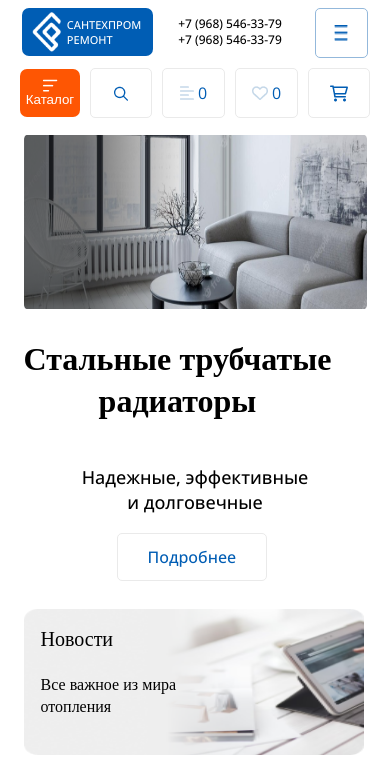
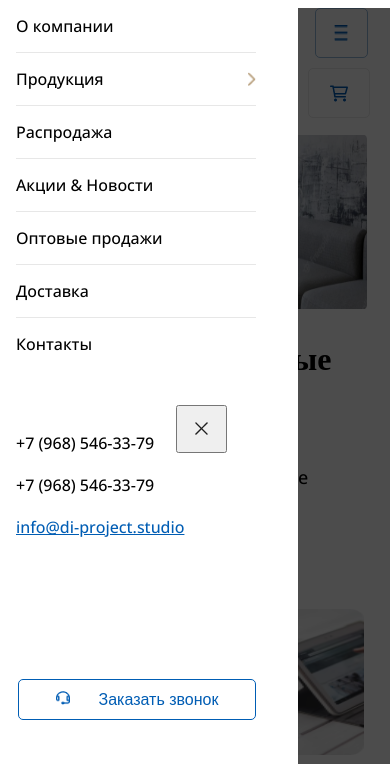
Before and after one commit to Zhar-anna/Sanitary_engineering_shop, a website built with webpack: page index.html in a window 390 px wide. Both pictures are taken after a click on the element 341 px from the left and 33 px from the top of the page. Shown: the top 764 px of the page. Built offline with nearby package versions, Linux system fonts and the light colour scheme.

Commit message:
modal 3 done

```diff
--- a/index.html
+++ b/index.html
@@ -35,7 +35,22 @@
         </div>
       </div>
       <div class="modal-3 flex">
-
+        <div class="mob-information flex">
+          <div class="info-left flex column">
+            <div class="info-menu flex">О компании</div>
+            <div class="info-menu flex prod">Продукция<img class="chevron-right"></div>
+            <div class="info-menu flex">Распродажа</div>
+            <div class="info-menu flex">Акции & Новости</div>
+            <div class="info-menu flex">Оптовые продажи</div>
+            <div class="info-menu flex">Доставка</div>
+            <div class="info-menu flex cont">Контакты</div>
+            <div class="info-tel">+7 (968) 546-33-79</div>
+            <div class="info-tel">+7 (968) 546-33-79</div>
+            <div class="info-email">info@di-project.studio</div>
+            <button class="callme"><img class="headset">Заказать звонок</button>
+          </div>
+          <button class="close flex"><img class="close-image"></button>
+        </div>
       </div>
         <header>
               <nav class="nav">
--- a/src/index.js
+++ b/src/index.js
@@ -3,6 +3,7 @@ import './style/hat.scss';
 import './style/middle.scss';
 import './style/modal.scss';
 import './style/modal-2.scss';
+import './style/modal-3.scss';
 import init from './init.js';
 
 init();
--- a/src/init.js
+++ b/src/init.js
@@ -18,6 +18,7 @@ import chevron from '../images/chevron-down.png';
 import bars from '../images/bars.png';
 import close from '../images/xmark.png';
 import chevronRight from '../images/chevron-right.png';
+import headset from '../images/headset.png';
 
 const init = () => {
   const emblemImage = document.querySelector('.emblem');
@@ -56,14 +57,16 @@ const init = () => {
   chevronImage.src = chevron;
   const barsImage = document.querySelector('.bars');
   barsImage.src = bars;
-  const closeImage = document.querySelector('.close-image');
-  closeImage.src = close;
+  const closeImage = document.querySelectorAll('.close-image');
+  closeImage.forEach((cl) => cl.src = close);
   const searcModalImage = document.querySelector('.search-modal');
   searcModalImage.src = search;
   const chvronRImage = document.querySelectorAll('.chevron-right');
   chvronRImage.forEach((ch) => {
     ch.src = chevronRight;
   });
+  const headsetImage = document.querySelector('.headset');
+  headsetImage.src = headset;
 
   const modalSearch = document.querySelector('.modal-1');
    modalSearch.style.display = 'none';
@@ -99,6 +102,24 @@ const init = () => {
     e.stopPropagation();
     modalCatalog.style.display = 'none';
   });
+
+  const modalInformation = document.querySelector('.modal-3');
+  modalInformation.style.display = 'none';
+  const infoButton = document.querySelector('.more-tel');
+  infoButton.addEventListener('click', (e) => {
+    e.preventDefault();
+    if (window.innerWidth > 1024) {
+      modalInformation.style.display = 'none';
+    }
+    else {
+      modalInformation.style.display = 'flex';
+    }
+  });
+  modalInformation.addEventListener('click', (e) => {
+    e.preventDefault();
+    e.stopPropagation();
+    modalInformation.style.display = 'none';
+  });
 };
 
 export default init;
--- /dev/null
+++ b/src/style/modal-3.scss
@@ -0,0 +1,90 @@
+@media (min-width: 300px) {
+    .modal-3::before {
+    content: '';
+    position: fixed;
+	width: 100%;
+	height: 100%;
+    flex-direction: column;
+    background-color: #000000;
+    opacity: 0.7;
+    align-items: center;
+    z-index: 3;
+}
+    .mob-information {
+        position: absolute;
+        justify-content: space-between;
+        align-items: start;
+        opacity: 1;
+        z-index: 4;
+        width: 298px;
+        height: 770px;
+        left: 16px;
+        top: 0;
+        background: #FFFFFF;
+        border-radius: 5px;
+        left: 0;
+    }
+    .info-left {
+        justify-content: start;
+    }
+    .chevron-right {
+        width: 9px;
+        height: 14px;
+    }
+    .info-menu {
+        border-bottom: 1px solid #E7E7E7;
+        height: 52px;
+        font-weight: 400;
+        font-size: 16px;
+        line-height: 22px;
+        align-items: center;
+    }
+    .info-tel {
+        margin-bottom: 20px;
+    }
+    .info-email {
+        margin-bottom: 141px;
+        font-weight: 400;
+        font-size: 16px;
+        line-height: 22px;
+        text-decoration-line: underline;
+        color: #005DB4;
+    }
+    .info-menu,
+    .info-tel,
+    .info-email {
+        margin-left: 16px;
+    }
+    .cont {
+        margin-bottom: 62px;
+        border-bottom: none;
+    }
+    .callme {
+        font-weight: 400;
+        font-size: 16px;
+        line-height: 19px;
+        color: #005DB4;
+        margin-left: 18px;
+        height: 41px;
+        width: 238px;
+        background-color: white;
+        border: 1px solid #005DB4;
+        border-radius: 5px;
+    }
+    .headset {
+        margin-right: 29px;
+        width: 14px;
+        height: 14px;
+    }
+    .prod {
+        justify-content: space-between;
+    }
+}
+
+@media (min-width: 600px) {
+    .modal-1,
+    .modal-2,
+    .modal-3 {
+        display: none;
+    }
+}
--- a/src/style/modal.scss
+++ b/src/style/modal.scss
@@ -46,6 +46,8 @@
     margin-top: 25px;
     opacity: 1;
     z-index: 4;
+    justify-content: center;
+    align-items: center;
 }
 
 .modal-form {
```
Also changed, not shown: images/headset.png (added).
